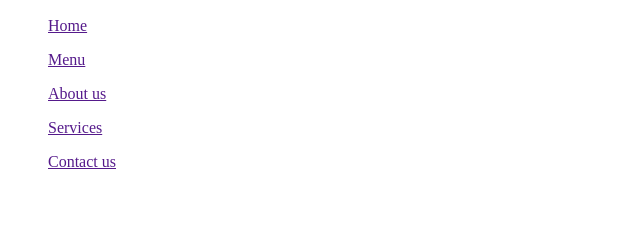
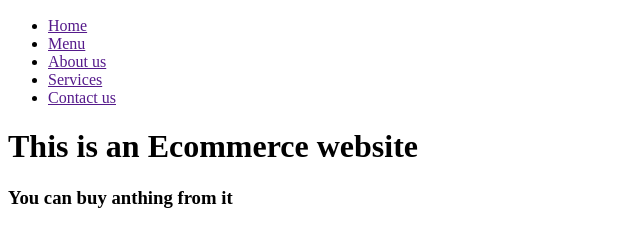
Before and after one commit to Utkarsh-Pratap/repo1, a plain HTML site: page index.html in a window 1280 px wide. Shown: the part 51-298 px from the top of the page, without its empty margins (0-640 px from the left). Drawn offline with Linux system fonts and the light colour scheme.

Commit message:
Code updated

```diff
--- a/index.html
+++ b/index.html
@@ -11,14 +11,20 @@
     <img src="/logo.png" alt="">
    </div>
    <div class="navbutton">
-    <ul><a href="">Home</a></ul>
-    <ul><a href="">Menu</a></ul>
-    <ul><a href="">About us</a></ul>
-    <ul><a href="">Services</a></ul>
-    <ul><a href="">Contact us</a></ul>
-   </div>
+    <ul>
+      <li><a href="">Home</a></li>
+      <li><a href="">Menu</a></li>
+      <li><a href="">About us</a></li>
+      <li><a href="">Services</a></li>
+      <li><a href="">Contact us</a></li>
+    </ul>
   </nav>
 
-
+  <div class="container">
+    <div class="main">
+      <h1>This is an Ecommerce website</h1>
+      <h3>You can buy anthing from it</h3>
+    </div>
+  </div>
 </body>
 </html>
```
